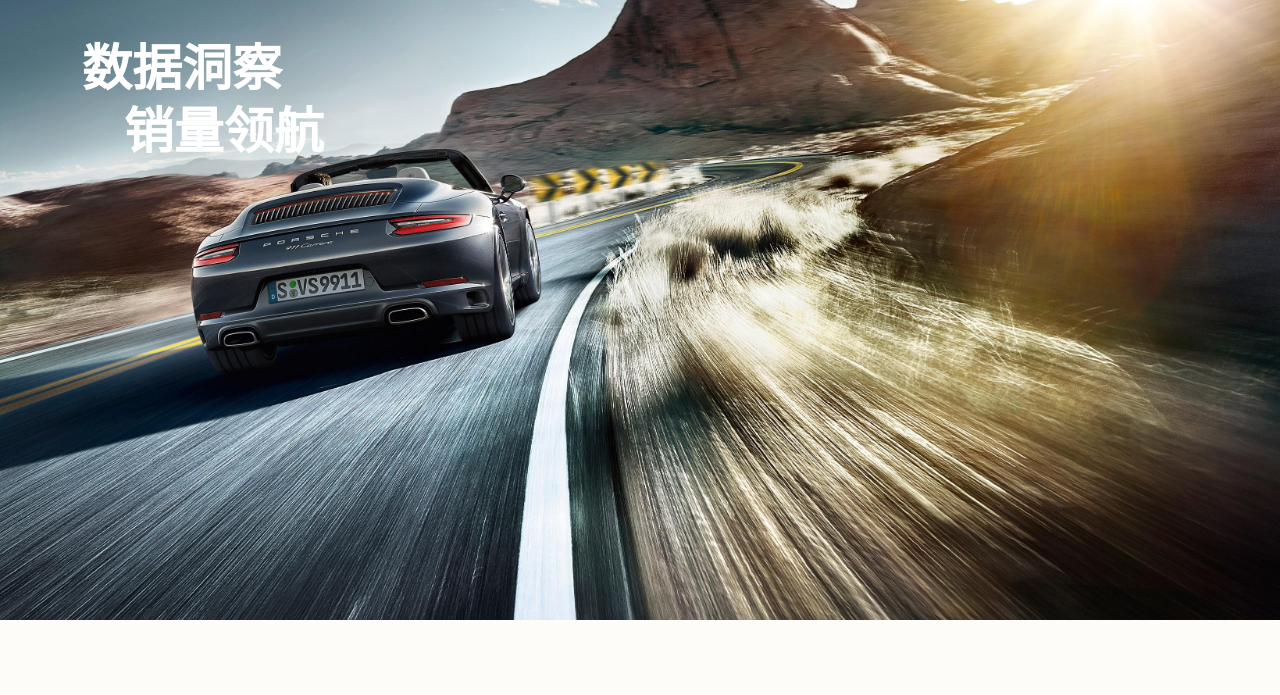
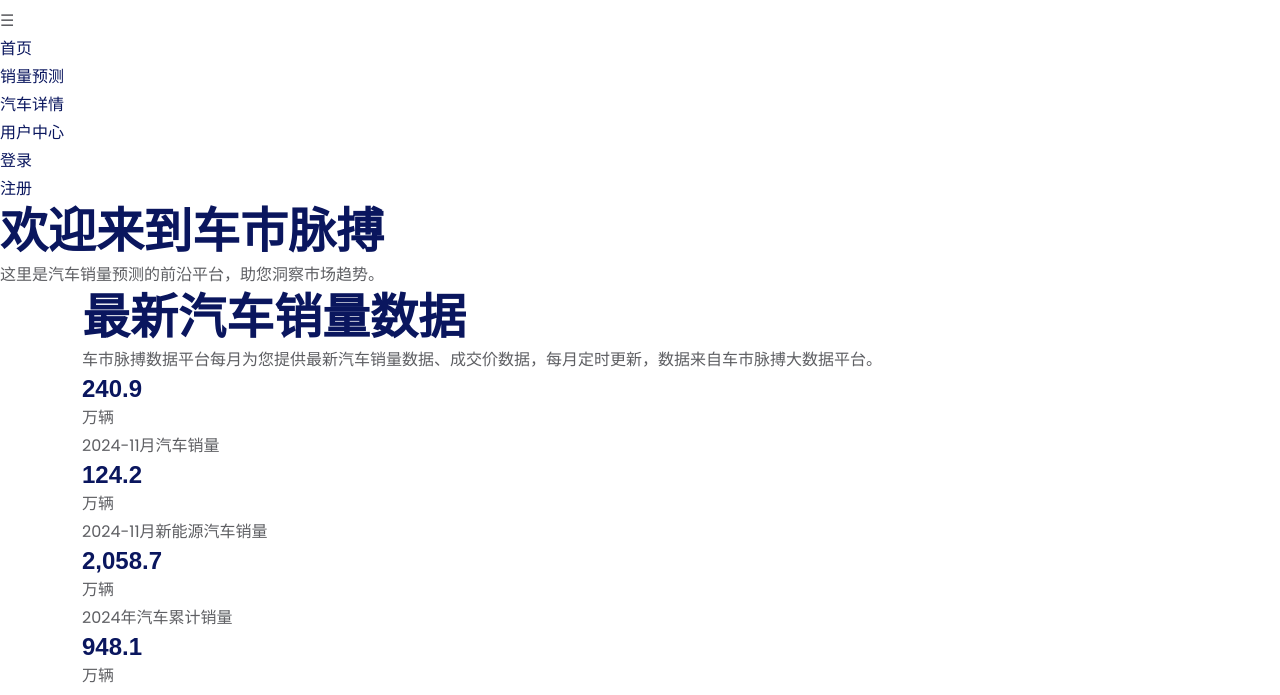
Before and after one commit to RuthlessZhang/Car-sales-forecasting-system, a Flask app: page / in a window 1280 px wide. Shown: the part 180-875 px from the top of the page. Before the commit the page ends 800 px from the top, so only its background shows below. Run offline with Flask 3, Linux system fonts and the light colour scheme; some libraries are stand-ins or nearby versions.

Commit message:
Add files via upload

```diff
--- a/templates/index.html
+++ b/templates/index.html
@@ -1,143 +1,199 @@
 <!DOCTYPE html>
 <html lang="en">
-    <!--<< Header Area >>-->
 <head>
     <!-- ========== Meta Tags ========== -->
     <meta charset="UTF-8">
-        <meta http-equiv="X-UA-Compatible" content="IE=edge">
-        <meta name="viewport" content="width=device-width, initial-scale=1">
-        <meta name="description" content="Business Consulting HTML Template">
-        <!-- ======== Page title ============ -->
+    <meta name="viewport" content="width=device-width, initial-scale=1.0">
     <title>车市脉搏</title>
 
-        <!-- Favicon -->
-        <link rel="shortcut icon" href="{{ url_for('static', filename='img/Fav-icon.png') }}">
+    <!-- 网页图标 -->
+    <link rel="icon" type="image/svg+xml" href="{{ url_for('static', filename='react.svg') }}"/>
     <!-- Bootstrap min.css -->
     <link rel="stylesheet" href="{{ url_for('static', filename='css/bootstrap.min.css') }}">
-        <!-- All Min Css -->
-        <link rel="stylesheet" href="{{ url_for('static', filename='css/all.min.css') }}">
-        <!-- Animate.css -->
-        <link rel="stylesheet" href="{{ url_for('static', filename='css/animate.css') }}">
-        <!-- Magnific Popup.css -->
-        <link rel="stylesheet" href="{{ url_for('static', filename='css/magnific-popup.css') }}">
-        <!-- MeanMenu.css -->
-        <link rel="stylesheet" href="{{ url_for('static', filename='css/meanmenu.css') }}">
-        <!-- Swiper Bundle.css -->
-        <link rel="stylesheet" href="{{ url_for('static', filename='css/swiper-bundle.min.css') }}">
-        <!-- Nice Select.css -->
-        <link rel="stylesheet" href="{{ url_for('static', filename='css/nice-select.css') }}">
-        <!-- Main.css -->
     <link rel="stylesheet" href="{{ url_for('static', filename='css/main.css') }}">
 
+     <!-- 基础样式 -->
+    <link rel="stylesheet" href="{{ url_for('static', filename='css/base.css') }}">
+    <!-- 导航栏样式 -->
+    <link rel="stylesheet" href="{{ url_for('static', filename='css/home/header.css') }}">
+    <!-- 视频背景样式 -->
+    <link rel="stylesheet" href="{{ url_for('static', filename='css/home/video.css') }}">
+    <!-- 内容样式 -->
+    <link rel="stylesheet" href="{{ url_for('static', filename='css/home/content/market-trends-section.css') }}">
+    <link rel="stylesheet" href="{{ url_for('static', filename='css/home/content/base.css') }}">
+    <link rel="stylesheet" href="{{ url_for('static', filename='css/home/content/sales.css') }}">
+    <!-- 底部样式 -->
+    <link rel="stylesheet" href="{{ url_for('static', filename='css/home/footer.css') }}">
+
     <style>
-            body {
-                background-image:url("static/image/01.jpg");
-                background-size: cover;
-                background-position: center;
-                background-repeat: no-repeat;
-                background-attachment: fixed;
-            }
     </style>
-
 </head>
 <body>
-
-        <!-- Header Section Start -->
-         <header id="header-sticky" class="header-1">
-                <div class="container">
-                    <div class="mega-menu-wrapper">
-                        <div class="header-main" style="background-color: transparent;">
-                            <div class="header-left">
-                                <div class="logo">
-                                    <span style="font-size: 24px; font-weight: bold;">车市脉搏</span>
+<!-- 视频背景部分 -->
+<div id="video-container">
+    <video id="video" autoplay loop muted>
+        <source src="{{ url_for('static', filename='video/Homepage-Test_Drive-NA-Desktop.webm') }}" type="video/webm">
+    </video>
 </div>
-                            </div>
-                            <div class="header-right ">
-                                <div class="mean__menu-wrapper">
-                                    <div class="main-menu">
-                                        <nav id="mobile-menu" style="display: none;">
+<!-- 美观的悬浮导航栏 -->
+<header>
+    <div class="logo">车市脉搏</div>
+    <div class="menu-toggle" onclick="toggleMenu()">☰</div>
+    <nav>
         <ul>
-                                                <li>
-                                                    <a href="{{ url_for('auth.index') }}">首页</a>
-                                                </li>
-                                                <li>
-                                                    <a href="{{ url_for('car.forecast_page') }}">销量预测</a>
-                                                </li>
-                                                <li>
-                                                    <a href="{{ url_for('car.car_page') }}">汽车详情</a>
-                                                </li>
-                                                <li>
-                                                    <a href="{{ url_for('auth.user_page')}}">用户中心</a>
-                                                </li>
+            <li><a href="{{ url_for('auth.index') }}">首页</a></li>
+            <li><a href="{{ url_for('car_bp.forecast_page') }}">销量预测</a></li>
+            <li><a href="{{ url_for('car_bp.car_page') }}">汽车详情</a></li>
+            <li><a href="{{ url_for('auth.user_page') }}">用户中心</a></li>
             {% if user %}
-                                                    <li>
-                                                        <span>{{ user.username }}</span>
-                                                    </li>
-                                                    <li>
-                                                        <a href="{{ url_for('auth.logout_page') }}">退出登录</a>
-                                                    </li>
+                <li><span>{{ user.username }}</span></li>
+                <li><a href="{{ url_for('auth.logout_page') }}">退出登录</a></li>
             {% else %}
-                                                    <li>
-                                                        <a href="{{ url_for('auth.login_page') }}">登录</a>
-                                                    </li>
-                                                    <li>
-                                                        <a href="{{ url_for('auth.register_page') }}">注册</a>
-                                                    </li>
+                <li><a href="{{ url_for('auth.login_page') }}">登录</a></li>
+                <li><a href="{{ url_for('auth.register_page') }}">注册</a></li>
             {% endif %}
         </ul>
     </nav>
+</header>
+<!-- 页面内容部分 -->
+<div class="content">
+    <section class="section">
+        <h2>欢迎来到车市脉搏</h2>
+        <p>这里是汽车销量预测的前沿平台，助您洞察市场趋势。</p>
+    </section>
+    <div class="container">
+        <h2>最新汽车销量数据</h2>
+        <p>车市脉搏数据平台每月为您提供最新汽车销量数据、成交价数据，每月定时更新，数据来自车市脉搏大数据平台。</p>
+        <div class="sales-data">
+            <!-- 销量数据卡片 -->
+            <div class="sales-data-item">
+                <h3>240.9</h3>
+                <span>万辆</span>
+                <p>2024-11月汽车销量</p>
+            </div>
+            <div class="sales-data-item">
+                <h3>124.2</h3>
+                <span>万辆</span>
+                <p>2024-11月新能源汽车销量</p>
+            </div>
+            <div class="sales-data-item">
+                <h3>2,058.7</h3>
+                <span>万辆</span>
+                <p>2024年汽车累计销量</p>
+            </div>
+            <div class="sales-data-item">
+                <h3>948.1</h3>
+                <span>万辆</span>
+                <p>2024年新能源汽车累计销量</p>
             </div>
         </div>
-                                <div class="header__hamburger d-xl-none my-auto">
-                                    <div class="sidebar__toggle">
-                                        <i class="fas fa-bars"></i>
+    </div>
+    <section class="market-trends-section">
+        <div class="row align-items-center">
+            <!-- 折线图部分 -->
+            <div class="col-md-6">
+                <h4 class="fontWeight1" style="margin-bottom: 1rem;">
+                    主要细分市场销量趋势
+                    <span style="font-weight: 400; color: #828282; font-size: 0.85rem;"> | 2023年12月 - 2024年11月</span>
+                </h4>
+                <article style="text-align: right; margin-bottom: 1rem;">
+                    <span class="blockBlue"></span>
+                    <span id="carType0">紧凑型SUV</span>
+                    <span class="blockBlue" style="background-color: #FFC80B;"></span>
+                    <span id="carType1">紧凑型轿车</span>
+                    <span class="blockBlue" style="background-color: #1BE8AD;"></span>
+                    <span id="carType2">中型SUV</span>
+                    <span class="blockBlue" style="background-color: #FF840B;"></span>
+                    <span id="carType3">中型轿车</span>
+                </article>
+                <div id="clcikZhe">
+                    <img src="{{ url_for('static', filename='image/line-chart-placeholder.png') }}"
+                         alt="销量趋势折线图"
+                         style="width: 100%; border-radius: 10px; box-shadow: 0 2px 5px rgba(0, 0, 0, 0.1);">
+                </div>
+            </div>
+            <!-- 圆环图部分 -->
+            <div class="col-md-6">
+                <h4 class="fontWeight1" style="text-align: center; margin-bottom: 1rem;">
+                    市场份额
+                    <span style="font-weight: 400; color: #828282; font-size: 0.85rem;"> | 2024年05月</span>
+                </h4>
+                <p style="text-align: center; font-weight: 400; color: #828282; font-size: 0.9rem; margin-bottom: 2rem;">
+                    细分市场销量 / 整体市场销量</p>
+                <div class="pie-charts-container">
+                    <!-- 圆环图 1 -->
+                    <div class="pie-chart">
+                        <div class="circle" style="--percentage: 23.1;"></div>
+                        <span>23.1%</span>
+                        <p>紧凑型SUV</p>
+                    </div>
+                    <!-- 圆环图 2 -->
+                    <div class="pie-chart">
+                        <div class="circle" style="--percentage: 19.4;"></div>
+                        <span>19.4%</span>
+                        <p>紧凑型轿车</p>
+                    </div>
+                    <!-- 圆环图 3 -->
+                    <div class="pie-chart">
+                        <div class="circle"
+                             style="--percentage: 15.4; background: conic-gradient(#1BE8AD calc(var(--percentage) * 1%), #f0f0f0 calc(var(--percentage) * 1%));"></div>
+                        <span>15.4%</span>
+                        <p>中型SUV</p>
+                    </div>
+                    <!-- 圆环图 4 -->
+                    <div class="pie-chart">
+                        <div class="circle"
+                             style="--percentage: 12.5; background: conic-gradient(#FF840B calc(var(--percentage) * 1%), #f0f0f0 calc(var(--percentage) * 1%));"></div>
+                        <span>12.5%</span>
+                        <p>中型轿车</p>
                     </div>
                 </div>
             </div>
         </div>
+    </section>
+    <section class="footer-section">
+        <div class="container">
+            <div class="row">
+                <!-- 关于我们 -->
+                <div class="col-md-6 about-us">
+                    <h4>关于我们</h4>
+                    <p>
+                        我们致力于为您提供最精准的汽车销量预测和数据分析服务。通过大数据技术和专业算法，
+                        帮助汽车厂商、经销商和消费者洞察市场趋势，做出更明智的决策。
+                    </p>
+                    <ul>
+                        <li>精准的汽车销量预测</li>
+                        <li>全面的市场数据分析</li>
+                        <li>实时更新的行业动态</li>
+                        <li>支持个性化定制服务</li>
+                    </ul>
+                </div>
+
+                <!-- 联系我们 -->
+                <div class="col-md-6 contact-us">
+                    <h4>联系我们</h4>
+                    <div class="contact-info">
+                        <p><i class="fas fa-phone-alt"></i> 客服热线：400-123-4567</p>
+                        <p><i class="fas fa-envelope"></i> 邮箱：<a href="mailto:support@carsales.com">support@carsales.com</a>
+                        </p>
+                        <p><i class="fas fa-map-marker-alt"></i> 办公地址：北京市朝阳区建国路88号SOHO大厦</p>
+                    </div>
+                    <div class="qr-code">
+                        <img src="{{ url_for('static', filename='image/qr-code.png') }}" alt="关注微信公众号">
+                        <p>关注微信公众号</p>
                     </div>
                 </div>
-            </header>
-
-         <!--<< Hero Section Start >>-->
-         <section class="hero-section hero-1 fix">
-
-            <div class="container">
-                <div class="row g-4 align-items-center">
-                    <div class="col-lg-7">
-                        <div class="hero-content">
-                            <h1 class="wow fadeInUp" data-wow-delay=".3s" style="visibility: visible; animation-delay: 0.3s; animation-name: fadeInUp;">数据洞察<br>
-                                &nbsp;&nbsp;&nbsp;销量领航 </h1>
-                        </div>
-                    </div>
-
             </div>
         </div>
     </section>
+</div>
 
-
-        <!-- All JS Plugins -->
-        <script src="{{ url_for('static', filename='js/jquery-3.7.1.min.js') }}"></script>
-        <!-- Viewport Js -->
-        <script src="{{ url_for('static', filename='js/viewport.jquery.js') }}"></script>
-        <!-- Bootstrap Js -->
-        <script src="{{ url_for('static', filename='js/bootstrap.bundle.min.js') }}"></script>
-        <!-- Nice Select Js -->
-        <script src="{{ url_for('static', filename='js/jquery.nice-select.min.js') }}"></script>
-        <!-- Waypoints Js -->
-        <script src="{{ url_for('static', filename='js/jquery.waypoints.js') }}"></script>
-        <!-- Counterup Js -->
-        <script src="{{ url_for('static', filename='js/jquery.counterup.min.js') }}"></script>
-        <!-- Swiper Slider Js -->
-        <script src="{{ url_for('static', filename='js/swiper-bundle.min.js') }}"></script>
-        <!-- MeanMenu Js -->
-        <script src="{{ url_for('static', filename='js/jquery.meanmenu.min.js') }}"></script>
-        <!-- Magnific Popup Js -->
-        <script src="{{ url_for('static', filename='js/jquery.magnific-popup.min.js') }}"></script>
-        <!-- Wow Animation Js -->
-        <script src="{{ url_for('static', filename='js/wow.min.js') }}"></script>
-        <!-- Main.js -->
-        <script src="{{ url_for('static', filename='js/main.js') }}"></script>
-
+<!-- JS 插件 -->
+<script>
+    function toggleMenu() {
+        const nav = document.querySelector('header nav ul');
+        nav.classList.toggle('show');
+    }
+</script>
 </body>
 </html>
```
Lines whose indentation alone changed are shown as unchanged.
